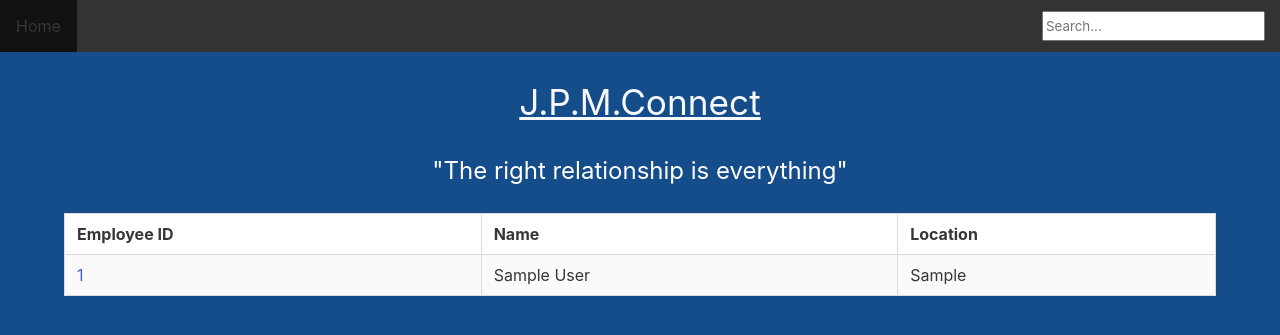
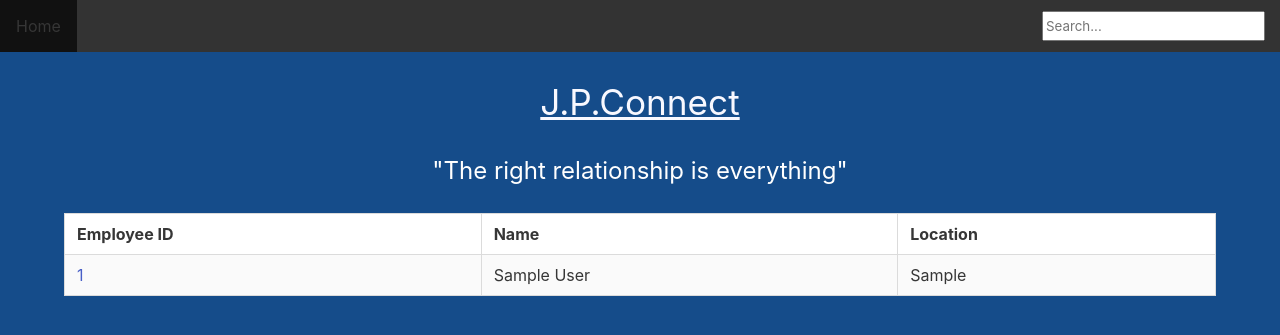
Before and after one commit to GUTS-jpm/jp-connect, a Django app: page / in a window 1280 px wide. Shown: the top 335 px of the page. Run offline with Django 3.2, Linux system fonts and the light colour scheme; tables that the repository leaves empty hold one stand-in row (values such as "Sample post"); some libraries are stand-ins or nearby versions.

Commit message:
change name

```diff
--- a/jpconnect_project/jpconnect/template/home.html
+++ b/jpconnect_project/jpconnect/template/home.html
@@ -12,7 +12,7 @@
 
 {% block body_block %}
 <br>
-<h1 style="color:#f8f8ff; font-size:220%; text-align:center; text-decoration: underline;"> J.P.M.Connect</h1>
+<h1 style="color:#f8f8ff; font-size:220%; text-align:center; text-decoration: underline;"> J.P.Connect</h1>
 <body style="background-color:#154C8A;">
 <br>
 <h2 style="color:white; font-size:150%; text-align:center">"The right relationship is everything"</h2>
```
